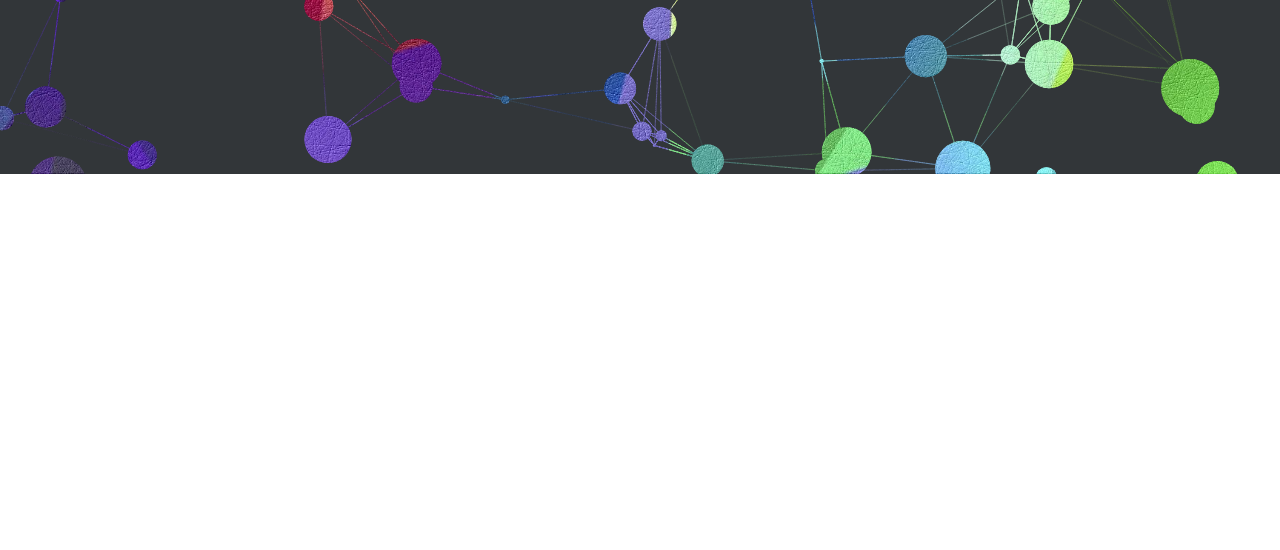
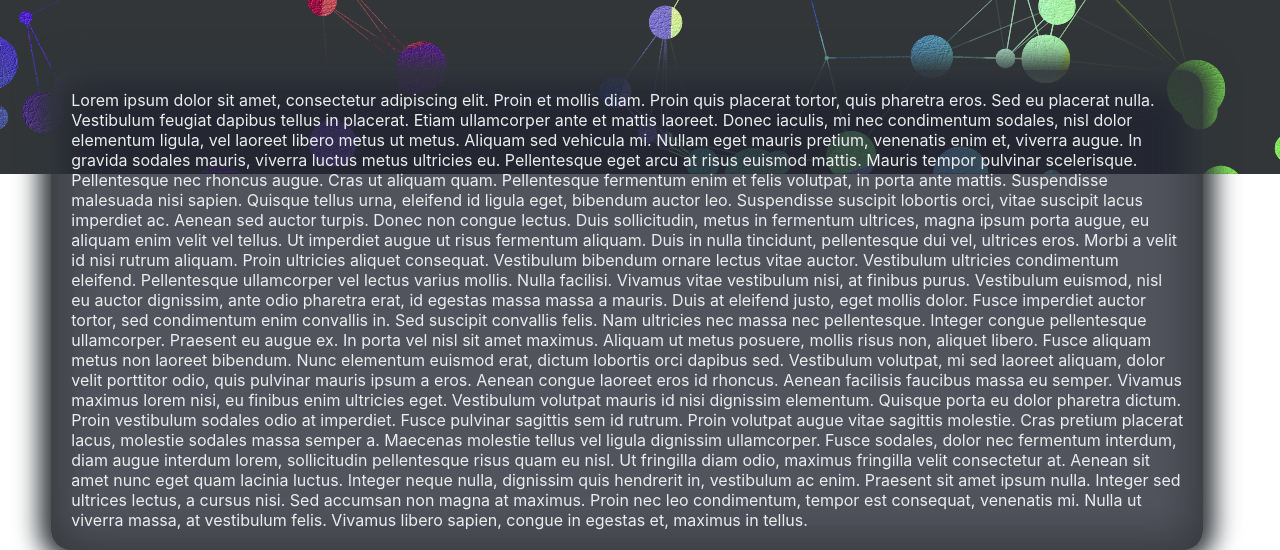
Before and after one commit to yeghishehov/GDA, a React (Create React App) app: page / in a window 1280 px wide. Shown: the part 626-1176 px from the top of the page. Before the commit the page ends 800 px from the top, so only its background shows below. Built offline with nearby package versions, Linux system fonts and the light colour scheme.

Commit message:
add content styles

```diff
--- a/src/components/layout/layout.js
+++ b/src/components/layout/layout.js
@@ -10,7 +10,11 @@ export function Layout() {
       <Header />
       <Description />
       <ContentSC>
-        {/* opacity background for content */}
+        {`Lorem ipsum dolor sit amet, consectetur adipiscing elit. Proin et mollis diam. Proin quis placerat tortor, quis pharetra eros. Sed eu placerat nulla. Vestibulum feugiat dapibus tellus in placerat. Etiam ullamcorper ante et mattis laoreet. Donec iaculis, mi nec condimentum sodales, nisl dolor elementum ligula, vel laoreet libero metus ut metus. Aliquam sed vehicula mi. Nullam eget mauris pretium, venenatis enim et, viverra augue. In gravida sodales mauris, viverra luctus metus ultricies eu. Pellentesque eget arcu at risus euismod mattis. Mauris tempor pulvinar scelerisque. Pellentesque nec rhoncus augue. Cras ut aliquam quam. Pellentesque fermentum enim et felis volutpat, in porta ante mattis. Suspendisse malesuada nisi sapien. Quisque tellus urna, eleifend id ligula eget, bibendum auctor leo.
+        Suspendisse suscipit lobortis orci, vitae suscipit lacus imperdiet ac. Aenean sed auctor turpis. Donec non congue lectus. Duis sollicitudin, metus in fermentum ultrices, magna ipsum porta augue, eu aliquam enim velit vel tellus. Ut imperdiet augue ut risus fermentum aliquam. Duis in nulla tincidunt, pellentesque dui vel, ultrices eros. Morbi a velit id nisi rutrum aliquam. Proin ultricies aliquet consequat. Vestibulum bibendum ornare lectus vitae auctor. Vestibulum ultricies condimentum eleifend. Pellentesque ullamcorper vel lectus varius mollis. Nulla facilisi. Vivamus vitae vestibulum nisi, at finibus purus. Vestibulum euismod, nisl eu auctor dignissim, ante odio pharetra erat, id egestas massa massa a mauris. Duis at eleifend justo, eget mollis dolor. Fusce imperdiet auctor tortor, sed condimentum enim convallis in.
+        Sed suscipit convallis felis. Nam ultricies nec massa nec pellentesque. Integer congue pellentesque ullamcorper. Praesent eu augue ex. In porta vel nisl sit amet maximus. Aliquam ut metus posuere, mollis risus non, aliquet libero. Fusce aliquam metus non laoreet bibendum. Nunc elementum euismod erat, dictum lobortis orci dapibus sed.
+        Vestibulum volutpat, mi sed laoreet aliquam, dolor velit porttitor odio, quis pulvinar mauris ipsum a eros. Aenean congue laoreet eros id rhoncus. Aenean facilisis faucibus massa eu semper. Vivamus maximus lorem nisi, eu finibus enim ultricies eget. Vestibulum volutpat mauris id nisi dignissim elementum. Quisque porta eu dolor pharetra dictum. Proin vestibulum sodales odio at imperdiet. Fusce pulvinar sagittis sem id rutrum.
+        Proin volutpat augue vitae sagittis molestie. Cras pretium placerat lacus, molestie sodales massa semper a. Maecenas molestie tellus vel ligula dignissim ullamcorper. Fusce sodales, dolor nec fermentum interdum, diam augue interdum lorem, sollicitudin pellentesque risus quam eu nisl. Ut fringilla diam odio, maximus fringilla velit consectetur at. Aenean sit amet nunc eget quam lacinia luctus. Integer neque nulla, dignissim quis hendrerit in, vestibulum ac enim. Praesent sit amet ipsum nulla. Integer sed ultrices lectus, a cursus nisi. Sed accumsan non magna at maximus. Proin nec leo condimentum, tempor est consequat, venenatis mi. Nulla ut viverra massa, at vestibulum felis. Vivamus libero sapien, congue in egestas et, maximus in tellus.`}
       </ContentSC>
     </ContainerSC>
   );
--- a/src/components/layout/mui.js
+++ b/src/components/layout/mui.js
@@ -5,5 +5,9 @@ export const ContainerSC = styled(Container)`
 `;
 
 export const ContentSC = styled(Box)`
-
+    background: #212330c7;
+    padding: 20px;
+    border-radius: 20px;
+    color: #EDEDEF;
+    box-shadow: inset #373b3e 0 0 40px 10px, #303538 0 0 24px 12px;
 `;
```
